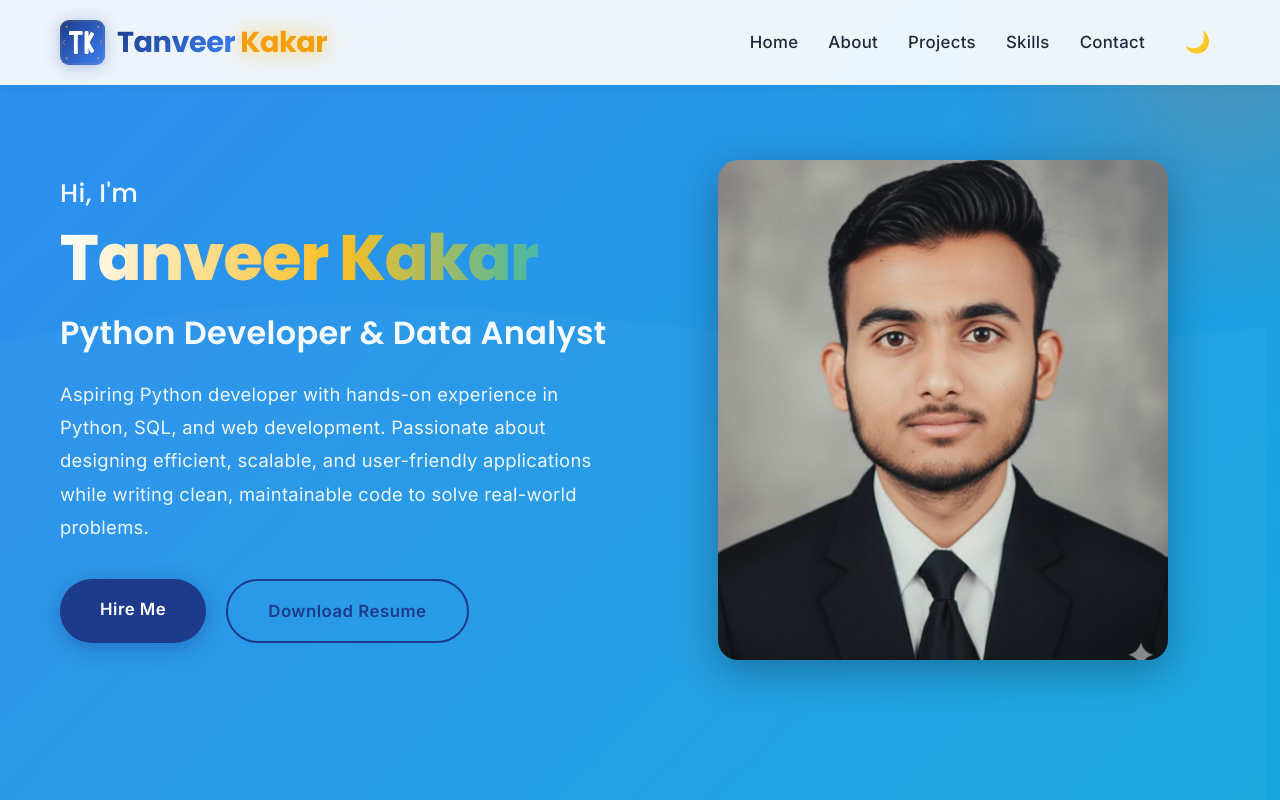
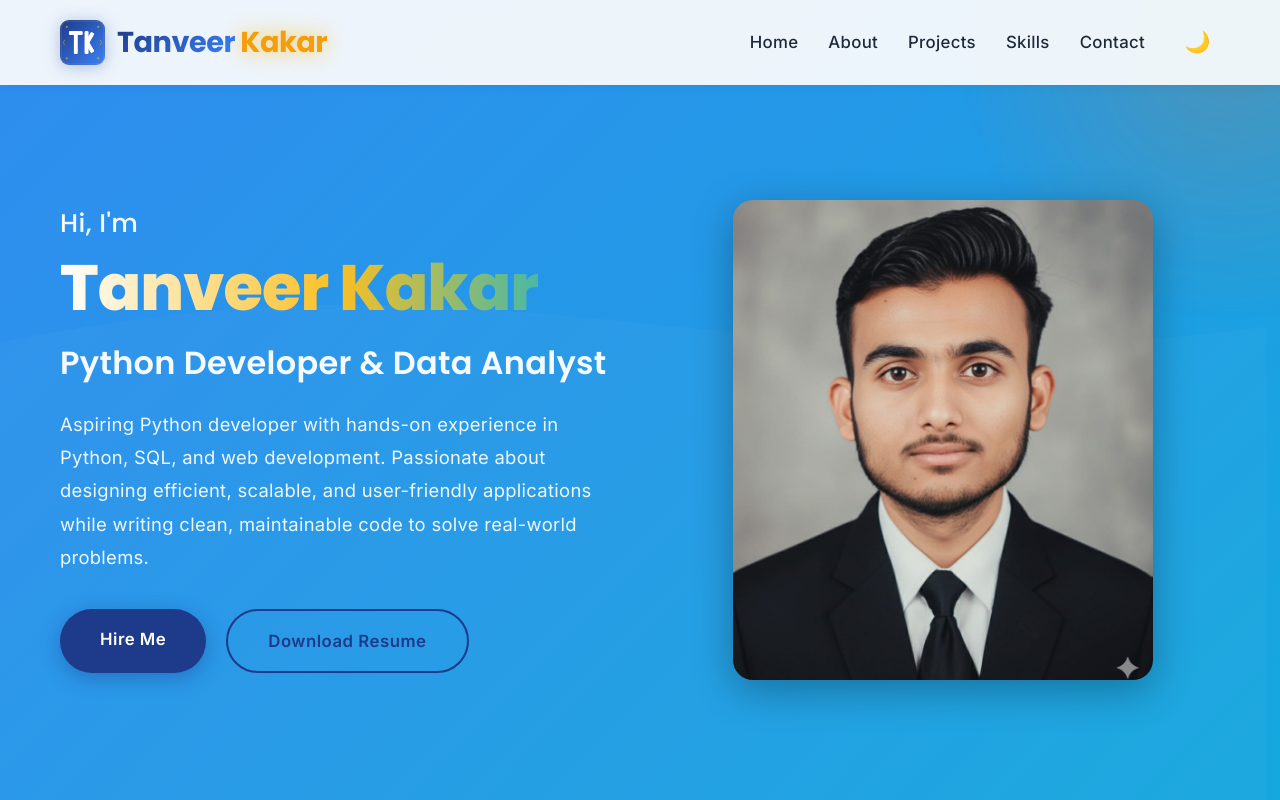
Before and after one commit to Tanveer2507/TANVEER-KAKAR, a React (Create React App) app: page / in a window 1280 px wide. Shown: the top 800 px of the page. Built offline with nearby package versions, Linux system fonts and the light colour scheme.

Commit message:
Fix Home section layout - image now displays properly below navbar without scrolling

```diff
--- a/src/components/Home.css
+++ b/src/components/Home.css
@@ -6,7 +6,7 @@
   animation: gradientAnimation 15s ease infinite;
   background-size: 400% 400%;
   min-height: 100vh;
-  padding: 80px 0 60px 0;
+  padding: 140px 0 60px 0;
   display: flex;
   align-items: center;
 }
@@ -135,14 +135,14 @@ body.dark-mode .home-section {
 
 .profile-photo-container {
   width: 100%;
-  max-width: 450px;
+  max-width: 420px;
   height: auto;
 }
 
 .profile-photo {
   width: 100%;
   height: auto;
-  max-height: 500px;
+  max-height: 480px;
   object-fit: cover;
   border-radius: 20px;
   box-shadow: 0 10px 40px rgba(0, 0, 0, 0.3);
@@ -275,6 +275,10 @@ body.dark-mode .home-section {
 }
 
 @media (max-width: 968px) {
+  .home-section {
+    padding: 120px 0 50px 0;
+  }
+
   .home-content {
     grid-template-columns: 1fr;
     text-align: center;
@@ -306,7 +310,7 @@ body.dark-mode .home-section {
   }
 
   .profile-photo {
-    max-height: 400px;
+    max-height: 380px;
   }
 
   .image-placeholder {
@@ -320,6 +324,10 @@ body.dark-mode .home-section {
 }
 
 @media (max-width: 640px) {
+  .home-section {
+    padding: 100px 0 40px 0;
+  }
+
   .name {
     font-size: 2.2rem;
   }
@@ -337,7 +345,7 @@ body.dark-mode .home-section {
   }
 
   .profile-photo {
-    max-height: 350px;
+    max-height: 330px;
   }
 
   .image-placeholder {
```
